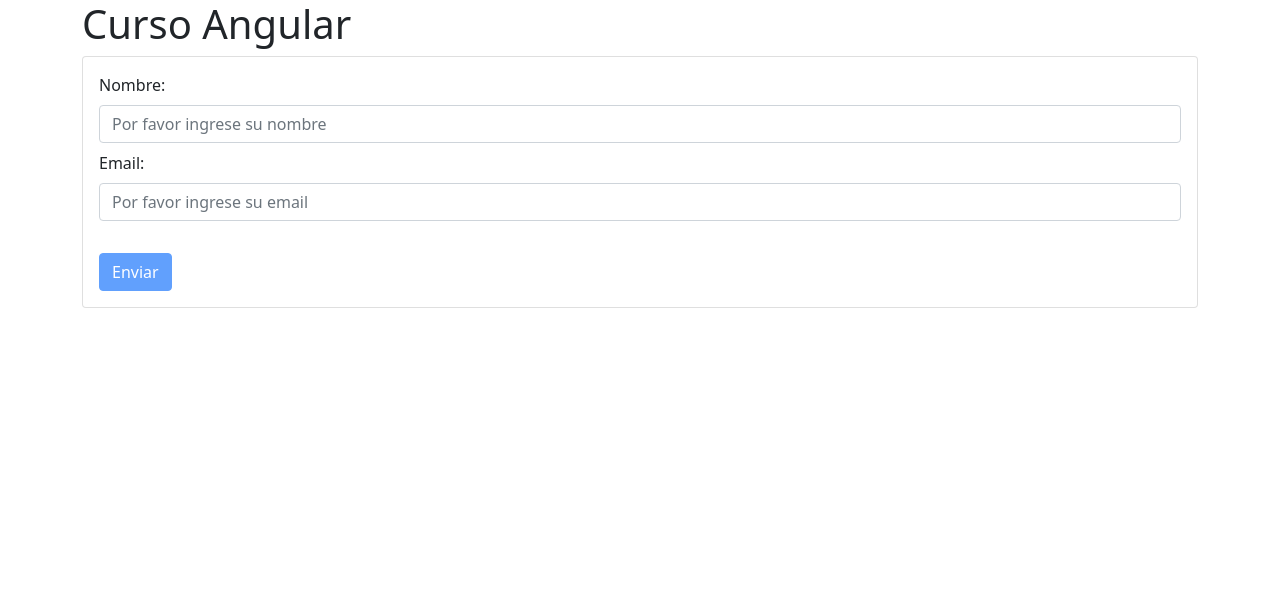
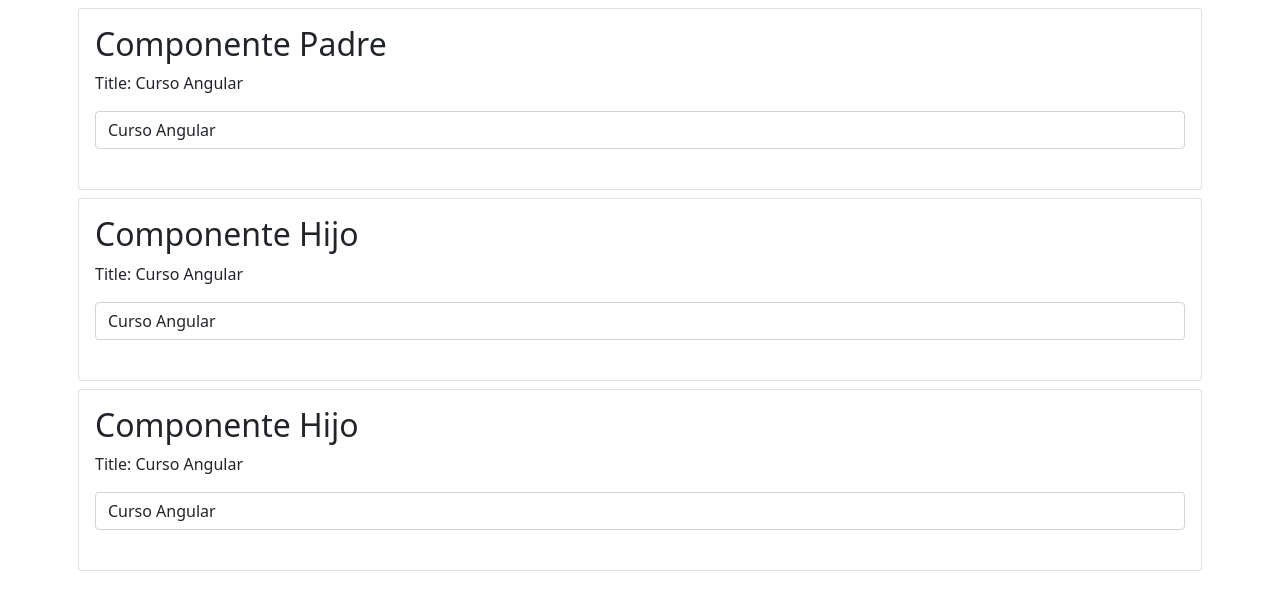
Before and after one commit to jhonatanhuaman76/curso_angular, an Angular app: page / in a window 1280 px wide. Shown: the top 610 px of the page. Built offline with nearby package versions, Linux system fonts and the light colour scheme.

Commit message:
@Input - Comunicacion entre componentes

```diff
--- a/src/app/app.component.html
+++ b/src/app/app.component.html
@@ -1,4 +1,34 @@
-<div class="container">
-  <h1>{{ title }}</h1>
-  <app-formulario-reactivo></app-formulario-reactivo>
+<div class="container p-2">
+
+  <!-- *** Comunicacion entre componentes @Input *** -->
+  <div class="card mb-2">
+    <div class="card-body">
+      <h2>Componente Padre</h2>
+      <p>Title: {{ title }}</p>
+      <input type="text" class="form-control mb-4" [(ngModel)]="title">
+    </div>
+  </div>
+
+  <div class="card mb-2">
+    <div class="card-body">
+      <!--
+      *** Pasar datos a un componente hijo usando la interpolacion ***
+      -->
+      <app-children title="{{ title }}"></app-children>
+    </div>
+  </div>
+
+  <div class="card">
+    <div class="card-body">
+      <!--
+      *** Pasar datos a un componente hijo usando la vinculacion unidireccional (Property Binding) ***
+      -->
+      <app-children [title]="title"></app-children>
+    </div>
+  </div>
 </div>
+
+<!--
+NOTA: Los cambios que realicemos en el componente padre si se reflejan en los componentes hijos.
+Pero los cambios realizados en el componente hijo no se reflejan en los demás componentes, ni en padres o hermanos.
+-->
--- a/src/app/app.module.ts
+++ b/src/app/app.module.ts
@@ -11,6 +11,7 @@ import { SwitchComponent } from './switch/switch.component';
 import { FormularioPlantillaComponent } from './formulario-plantilla/formulario-plantilla.component';
 import { FormsModule, ReactiveFormsModule } from '@angular/forms';
 import { FormularioReactivoComponent } from './formulario-reactivo/formulario-reactivo.component';
+import { ChildrenComponent } from './children/children.component';
 
 @NgModule({
   declarations: [
@@ -21,7 +22,8 @@ import { FormularioReactivoComponent } from './formulario-reactivo/formulario-re
     BuclesComponent,
     SwitchComponent,
     FormularioPlantillaComponent,
-    FormularioReactivoComponent
+    FormularioReactivoComponent,
+    ChildrenComponent
   ],
   imports: [
     BrowserModule,
--- /dev/null
+++ b/src/app/children/children.component.html
@@ -0,0 +1,3 @@
+<h2>Componente Hijo</h2>
+<p>Title: {{ title }}</p>
+<input type="text" class="form-control mb-4" [(ngModel)]="title">
```
Also changed, not shown: src/app/children/children.component.ts (added, +10 -0 lines), src/app/children/children.component.css (added), 1 other file (tests, documents, lock files or other folders).
